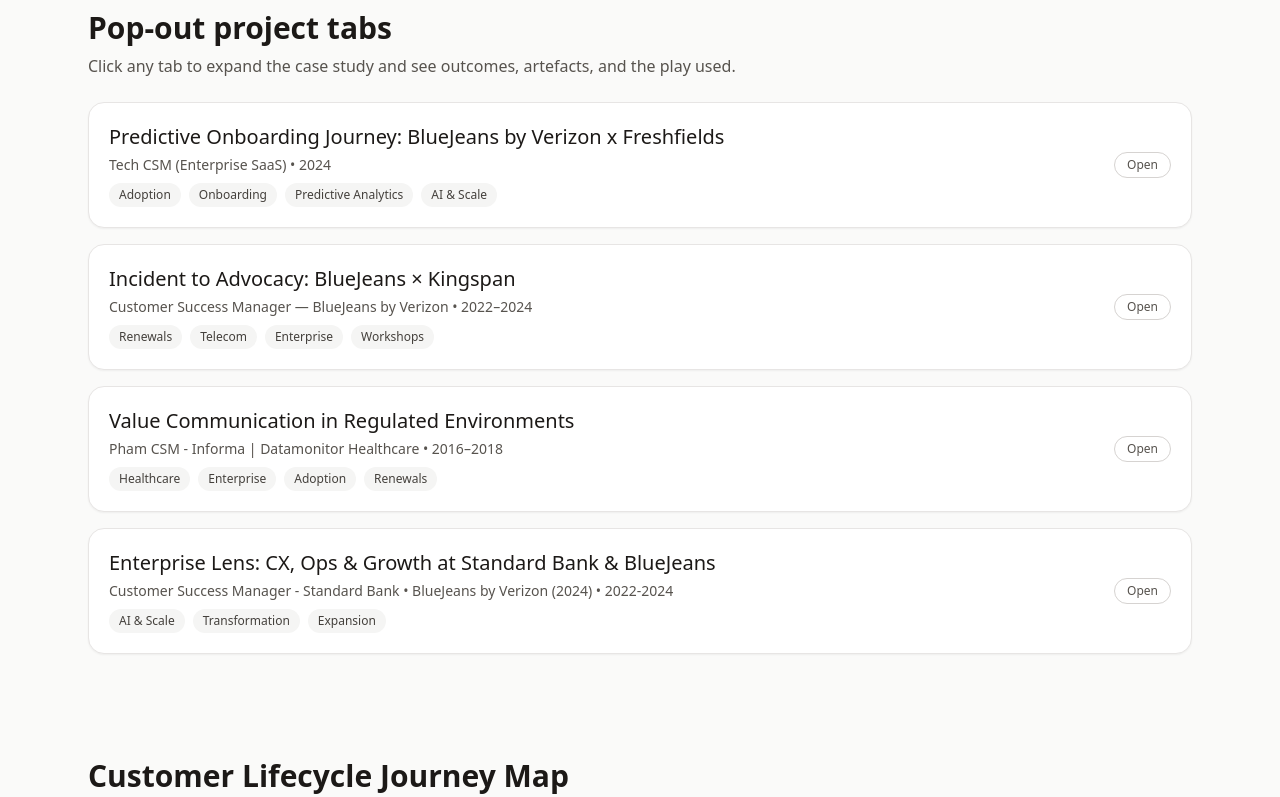
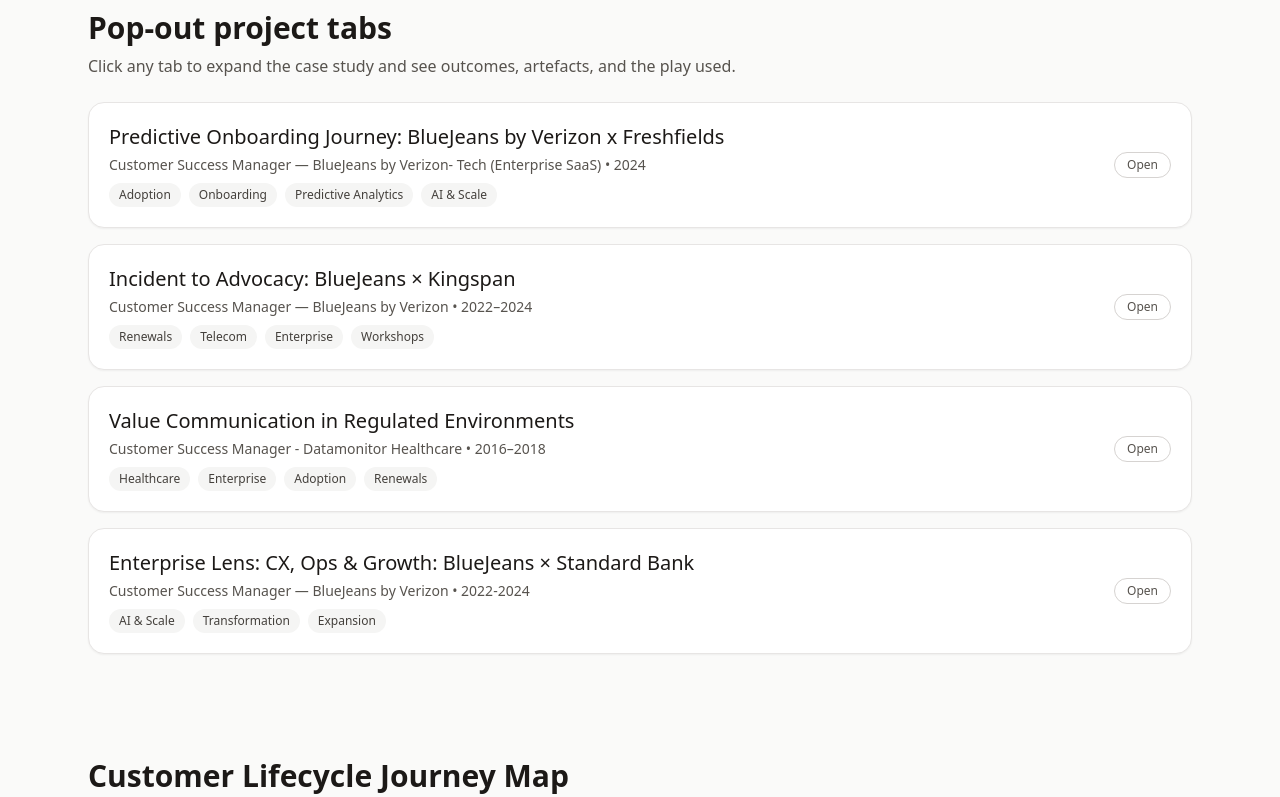
Before and after one commit to sandraovjones-sudo/Sandra-Oviawe-CSM, a React (Vite) app: page / in a window 1280 px wide. Shown: the part 399-1196 px from the top of the page. Built offline with nearby package versions, Linux system fonts and the light colour scheme.

Commit message:
Update roles and titles in App.jsx

```diff
--- a/src/App.jsx
+++ b/src/App.jsx
@@ -23,7 +23,7 @@
         id: "as-micro-journey",
         title: "Predictive Onboarding Journey: BlueJeans by Verizon x Freshfields",
         tags: ["Adoption", "Onboarding", "Predictive Analytics", "AI & Scale"],
-        role: "Tech CSM (Enterprise SaaS)",
+        role: "Customer Success Manager — BlueJeans by Verizon- Tech (Enterprise SaaS)",
         period: "2024",
         summary:
           "Designed a predictive onboarding framework for Freshfields to accelerate client enablement and forecast engagement health across global legal teams using AI-assisted analytics.",
@@ -57,7 +57,7 @@
         id: "informa-value-comms",
         title: "Value Communication in Regulated Environments",
         tags: ["Healthcare", "Enterprise", "Adoption", "Renewals"],
-        role: "Pham CSM - Informa | Datamonitor Healthcare",
+        role: "Customer Success Manager - Datamonitor Healthcare",
         period: "2016–2018",
         summary:
           "Specialised in value communication across Pharma, BioTech and MedTech stakeholders - translating product features into ROI-driven business outcomes while navigating strict regulatory communication constraints.",
@@ -72,19 +72,20 @@
       },
       {
         id: "Standard Bank",
-        title: "Enterprise Lens: CX, Ops & Growth at Standard Bank & BlueJeans",
+        title: "Enterprise Lens: CX, Ops & Growth: BlueJeans × Standard Bank",
         tags: ["AI & Scale", "Transformation", "Expansion"],
-        role: "Customer Success Manager - Standard Bank • BlueJeans by Verizon (2024)",
+        role: "Customer Success Manager — BlueJeans by Verizon",
         period: "2022-2024",
         summary:
-          "Built repeatable success frameworks for enterprise portfolios, executive programs, and adoption playbooks — transferable across SaaS and financial services.",
+          "Scaled adoption and retention across SaaS video collaboration (12 accounts, £3.2M ARR) and digital banking transformation (14 corporate clients).",
         outcomes: [
           "3-phase engagement model (Kickoff → Adoption → Expansion) applied to £3.2M ARR portfolio at BlueJeans and multi-region client base at Standard Bank.",
           "‘Value mapping’ frameworks linking product features to business outcomes, influencing renewals and cross-sell opportunities.",
           "Operational dashboards for health scoring, SLA adherence, and churn-risk signals, driving 97% GRR and 117% NRR at BlueJeans.",
+          "Reduced escalations by 34% through proactive health monitoring and C-suite QBRs.",
         ],
         details:
-          "Outcomes, Artefacts & Play: Demonstrated product-led adoption, KPI discipline, and executive storytelling — the same muscles that power enterprise growth, retention, and expansion.",
+          "Outcomes, Artefacts & Play: Executive storytelling with ROI evidence drove renewals in both regulated (banking) and high-velocity (SaaS) environments.",
       },
     ],
     []
```
